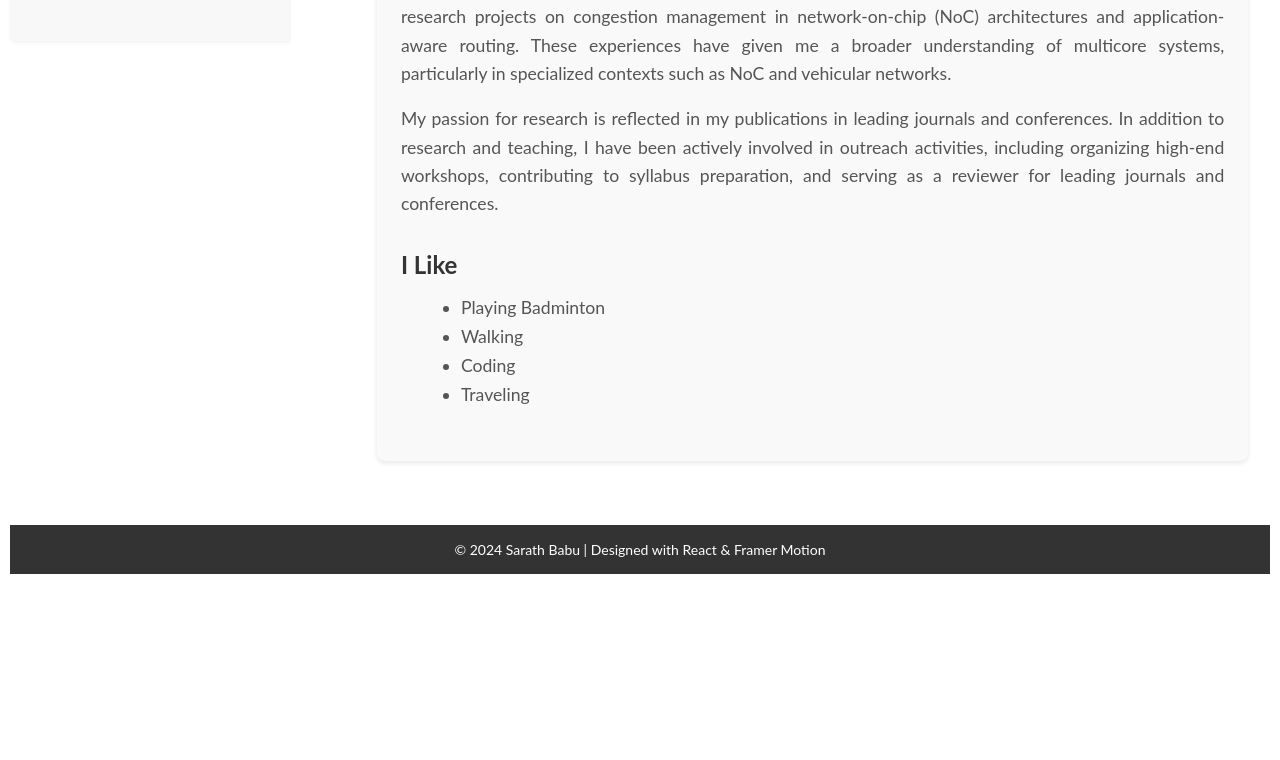
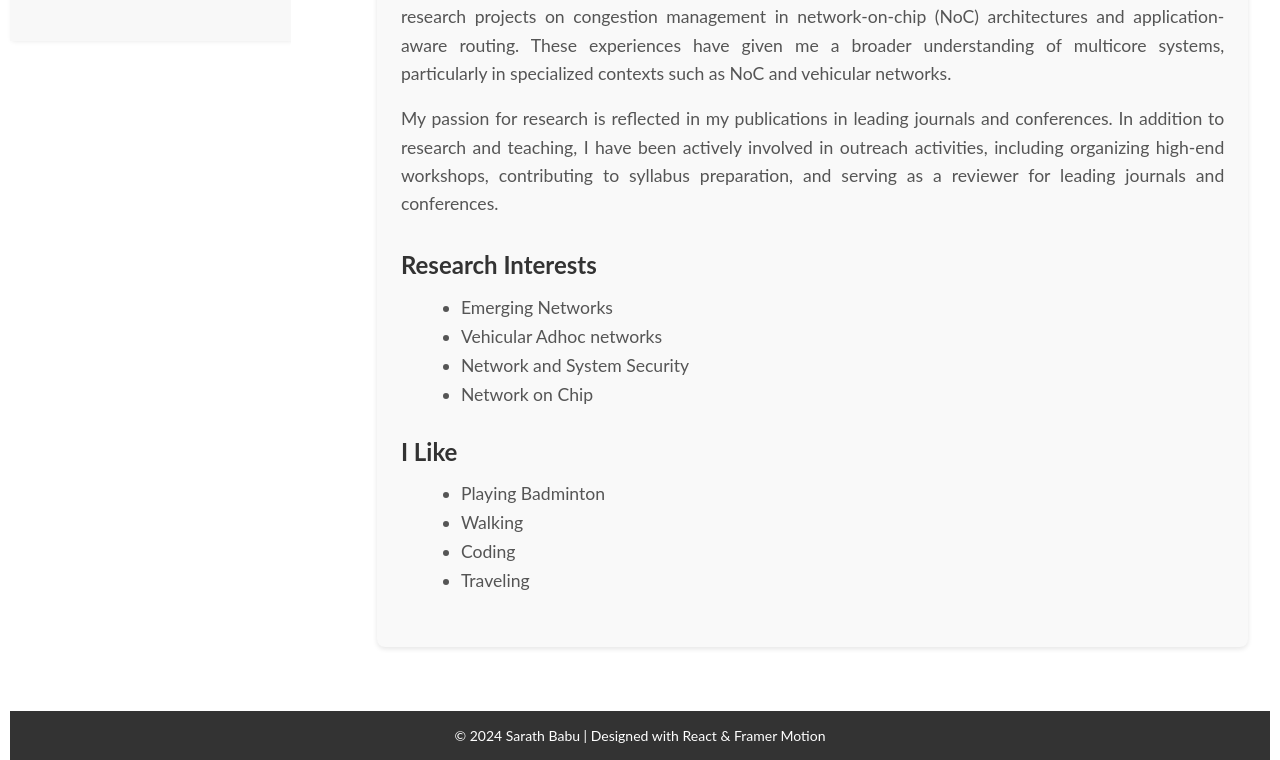
Before and after one commit to SarathBabu0410/personal-wesite, a React (Create React App) app: page /about in a window 1280 px wide. Shown: the part 907-1667 px from the top of the page. Before the commit the page ends 1481 px from the top, so only its background shows below. Built offline with nearby package versions, Linux system fonts and the light colour scheme.

Commit message:
Update About.js

```diff
--- a/src/components/About.js
+++ b/src/components/About.js
@@ -110,6 +110,15 @@ function About() {
             My passion for research is reflected in my publications in leading journals and conferences. In addition to research and teaching, I have been actively involved in outreach activities, including organizing high-end workshops, contributing to syllabus preparation, and serving as a reviewer for leading journals and conferences.
           </Paragraph>
         </Section>
+        <Section>
+          <SectionHeading>Research Interests</SectionHeading>
+          <LikesList>
+            <LikesListItem>Emerging Networks</LikesListItem>
+            <LikesListItem>Vehicular Adhoc networks</LikesListItem>
+            <LikesListItem>Network and System Security</LikesListItem>
+            <LikesListItem>Network on Chip</LikesListItem>
+          </LikesList>
+        </Section>
 
         {/* I Like Section */}
         <Section>
```
